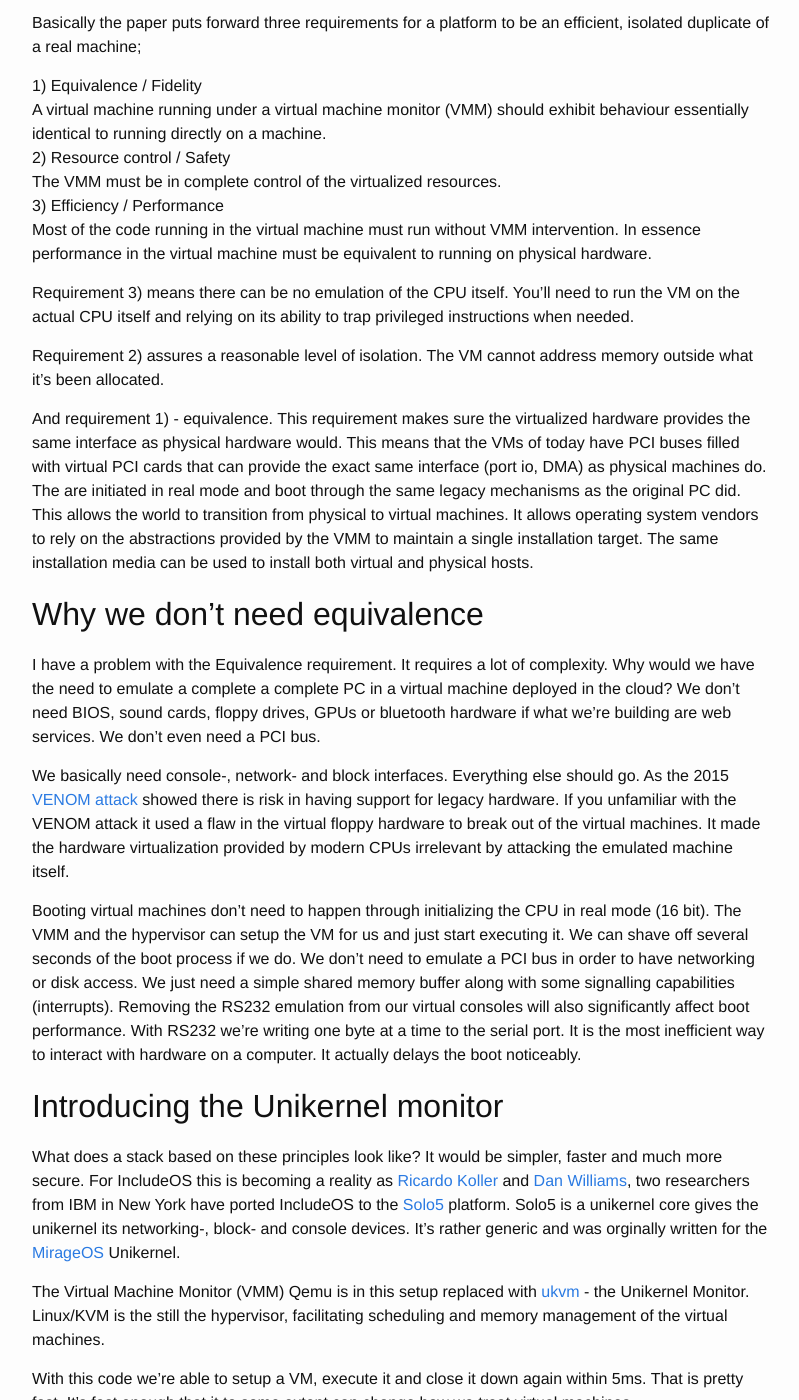
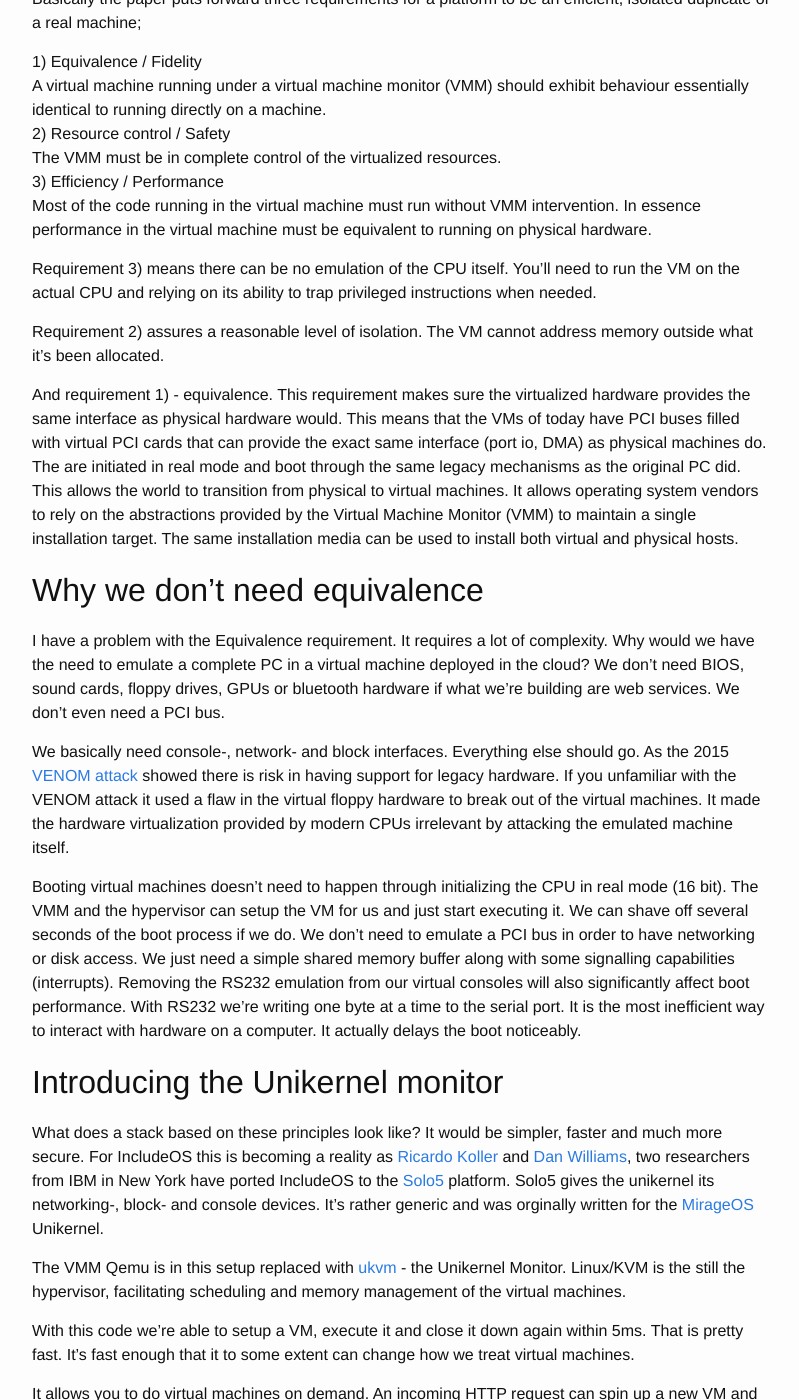
Before and after one commit to mnordsletten/includeos.github.io, a Jekyll site: the page built from _posts/2017-07-03-popek-goldberg-machines-considered-harmful.markdown, in a window 1280 px wide and 1400 px high, scrolled down 390 px. Shown: the whole window, without its empty margins (238-1037 px from the left). Built offline with Jekyll 4.4.1, drawn with Linux system fonts in a browser that asks for light colours; comment, search, counter and statistics services are not loaded; some of the changed text lies outside the part shown.

Commit message:
Fixed some small errors

```diff
--- a/_posts/2017-07-03-popek-goldberg-machines-considered-harmful.markdown
+++ b/_posts/2017-07-03-popek-goldberg-machines-considered-harmful.markdown
@@ -19,32 +19,32 @@
 3) Efficiency / Performance
 : Most of the code running in the virtual machine must run without VMM intervention. In essence performance in the virtual machine must be equivalent to running on physical hardware.
 
-Requirement 3) means there can be no emulation of the CPU itself. You’ll need to run the VM on the actual CPU itself and relying on its ability to trap privileged instructions when needed.
+Requirement 3) means there can be no emulation of the CPU itself. You’ll need to run the VM on the actual CPU and relying on its ability to trap privileged instructions when needed.
 
 Requirement 2) assures a reasonable level of isolation. The VM cannot address memory outside what it’s been allocated.
 
-And requirement 1) - equivalence. This requirement makes sure the virtualized hardware provides the same interface as physical hardware would. This means that the VMs of today have PCI buses filled with virtual PCI cards that can provide the exact same interface (port io, DMA) as physical machines do. The are initiated in real mode and boot through the same legacy mechanisms as the original PC did. This allows the world to transition from physical to virtual machines. It allows operating system vendors to rely on the abstractions provided by the VMM to maintain a single installation target. The same installation media can be used to install both virtual and physical hosts.
+And requirement 1) - equivalence. This requirement makes sure the virtualized hardware provides the same interface as physical hardware would. This means that the VMs of today have PCI buses filled with virtual PCI cards that can provide the exact same interface (port io, DMA) as physical machines do. The are initiated in real mode and boot through the same legacy mechanisms as the original PC did. This allows the world to transition from physical to virtual machines. It allows operating system vendors to rely on the abstractions provided by the Virtual Machine Monitor (VMM) to maintain a single installation target. The same installation media can be used to install both virtual and physical hosts.
 
 ## Why we don't need equivalence
 
-I have a problem with the Equivalence requirement. It requires a lot of complexity. Why would we have the need to emulate a complete a complete PC in a virtual machine deployed in the cloud? We don’t need BIOS, sound cards, floppy drives, GPUs or bluetooth hardware if what we’re building are web services. We don’t even need a PCI bus.
+I have a problem with the Equivalence requirement. It requires a lot of complexity. Why would we have the need to emulate a complete PC in a virtual machine deployed in the cloud? We don’t need BIOS, sound cards, floppy drives, GPUs or bluetooth hardware if what we’re building are web services. We don’t even need a PCI bus.
 
 We basically need console-, network- and block interfaces. Everything else should go. As the 2015 [VENOM attack](http://cve.mitre.org/cgi-bin/cvename.cgi?name=CVE-2015-3456) showed there is risk in having support for legacy hardware. If you unfamiliar with the VENOM attack it used a flaw in the virtual floppy hardware to break out of the virtual machines. It made the hardware virtualization provided by modern CPUs irrelevant by attacking the emulated machine itself.
 
-Booting virtual machines don’t need to happen through initializing the CPU in real mode (16 bit). The VMM and the hypervisor can setup the VM for us and just start executing it. We can shave off several seconds of the boot process if we do. We don’t need to emulate a PCI bus in order to have networking or disk access. We just need a simple shared memory buffer along with some signalling capabilities (interrupts).  Removing the RS232 emulation from our virtual consoles will also significantly affect boot performance. With RS232 we’re writing one byte at a time to the serial port. It is the most inefficient way to interact with hardware on a computer. It actually delays the boot noticeably.
+Booting virtual machines doesn’t need to happen through initializing the CPU in real mode (16 bit). The VMM and the hypervisor can setup the VM for us and just start executing it. We can shave off several seconds of the boot process if we do. We don’t need to emulate a PCI bus in order to have networking or disk access. We just need a simple shared memory buffer along with some signalling capabilities (interrupts).  Removing the RS232 emulation from our virtual consoles will also significantly affect boot performance. With RS232 we’re writing one byte at a time to the serial port. It is the most inefficient way to interact with hardware on a computer. It actually delays the boot noticeably.
 
 ## Introducing the Unikernel monitor
 
-What does a stack based on these principles look like? It would be simpler, faster and much more secure. For IncludeOS this is becoming a reality as [Ricardo Koller](https://github.com/ricarkol) and [Dan Williams](https://github.com/djwillia), two researchers from IBM in New York  have ported IncludeOS to the [Solo5](https://github.com/Solo5/solo5) platform. Solo5 is a unikernel core gives the unikernel its networking-, block- and console devices. It's rather generic and was orginally written for the [MirageOS](https://mirage.io) Unikernel.
+What does a stack based on these principles look like? It would be simpler, faster and much more secure. For IncludeOS this is becoming a reality as [Ricardo Koller](https://github.com/ricarkol) and [Dan Williams](https://github.com/djwillia), two researchers from IBM in New York  have ported IncludeOS to the [Solo5](https://github.com/Solo5/solo5) platform. Solo5  gives the unikernel its networking-, block- and console devices. It's rather generic and was orginally written for the [MirageOS](https://mirage.io) Unikernel.
 
-The Virtual Machine Monitor (VMM) Qemu is in this setup replaced with [ukvm](https://github.com/Solo5/solo5/tree/master/ukvm) - the Unikernel Monitor. Linux/KVM is the still the hypervisor, facilitating scheduling and memory management of the virtual machines.
+The VMM Qemu is in this setup replaced with [ukvm](https://github.com/Solo5/solo5/tree/master/ukvm) - the Unikernel Monitor. Linux/KVM is the still the hypervisor, facilitating scheduling and memory management of the virtual machines.
 
 With this code we’re able to setup a VM, execute it and close it down again within 5ms. That is pretty fast. It’s fast enough that it to some extent can change how we treat virtual machines.
 
-It allows you to do virtual machines on demand. A incoming HTTP request can spin up a new VM and process it without adding too much latency. If there is no traffic for that endpoint during the next ten seconds it can be shut down again.
+It allows you to do virtual machines on demand. An incoming HTTP request can spin up a new VM and process it without adding too much latency. If there is no traffic for that endpoint during the next ten seconds it can be shut down again.
 
 ## Retaining support for physical hosts
 
-IncludeOS will retain full support for traditional virtual machines that are Popek-Goldberg compliant. It’ll take a few years before ukvm gets significant adoption and in the mean time all the virtual machine platform will emulate PCs. Besides, we might be booting on physical hardware at some point.
+IncludeOS will retain full support for traditional virtual machines that are Popek-Goldberg compliant. It’ll take a few years before ukvm gets significant adoption and in the mean time all the virtual machine platforms will emulate PCs. Besides, we might be booting on physical hardware at some point.
 
-For virtual machines however. I hope we can move away from all the legacy we’re currently dragging along. For Linux it might not be as noticeable as Linux is pretty heavy. But for Unikernels, this is would open up whole new use cases for us. Virtual machines are different from physical machines. It is time software took that into account in the way we architect our infrastructure.
+For virtual machines however. I hope we can move away from all the legacy we’re currently dragging along. For Linux it might not be as noticeable as Linux is pretty heavy. But for Unikernels, this would open up whole new use cases for us. Virtual machines are different from physical machines. It is time software took that into account in the way we architect our infrastructure.
```
Also changed, not shown: other parts of _posts/2017-07-03-popek-goldberg-machines-considered-harmful.markdown (+1 -1 lines).
